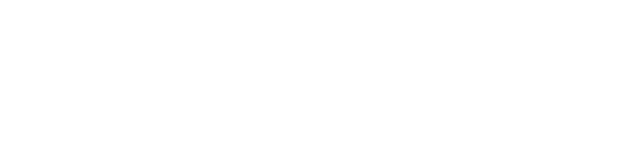
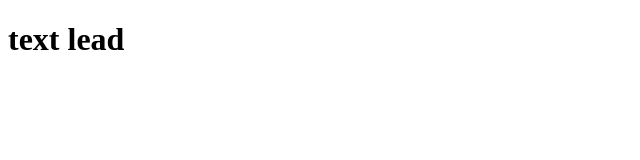
Before and after one commit to gift56/loadingAnimation, a plain HTML site: page index.html in a window 1280 px wide. Shown: the whole page, without its empty margins (0-640 px from the left). Drawn offline with Linux system fonts and the light colour scheme.

Commit message:
started working

```diff
--- a/index.html
+++ b/index.html
@@ -8,6 +8,9 @@
     <link rel="stylesheet" href="/styles/style.css">
 </head>
 <body>
+    <div>
+        <h1>text lead</h1>
+    </div>
 
     <script src="/styles/main.js"></script>
 </body>
```
